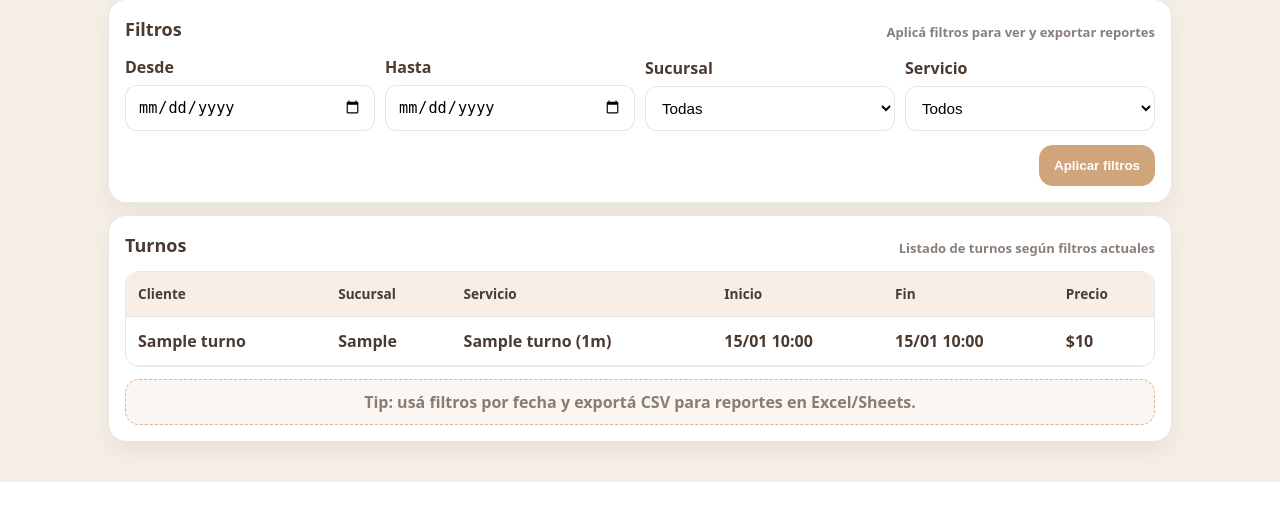
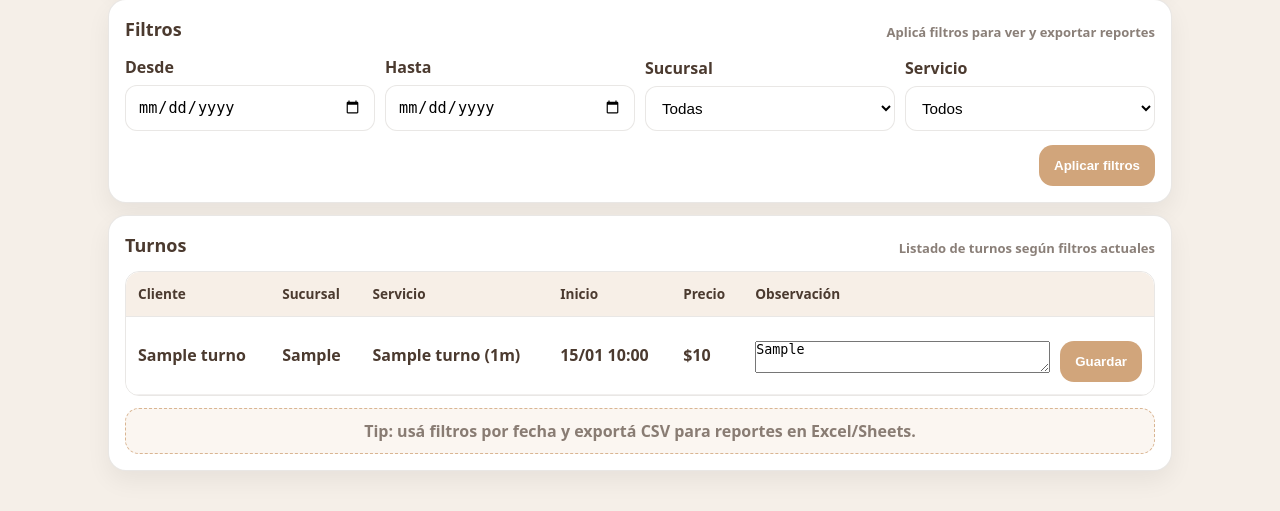
Before and after one commit to josemanuelweb/web-estetica, a Flask app: page /admin in a window 1280 px wide. Shown: the part 368-879 px from the top of the page. Before the commit the page ends 850 px from the top, so only its background shows below. Run offline with Flask 3, Linux system fonts and the light colour scheme; the visitor is signed in with stand-in values (Sample User, id 1); tables that the repository leaves empty hold one stand-in row (values such as "Sample post").

Commit message:
Actualizacion app 1.0

```diff
--- a/app.py
+++ b/app.py
@@ -68,6 +68,7 @@ class Turno(db.Model):
 
     inicio = db.Column(db.DateTime, nullable=False)
     fin = db.Column(db.DateTime, nullable=False)
+    observacion = db.Column(db.Text, nullable=True, default="")
 
     creado_en = db.Column(db.DateTime, default=datetime.now)
 
@@ -465,5 +466,14 @@ def admin_opciones():
     opciones = ServicioOpcion.query.join(Servicio).order_by(Servicio.nombre, ServicioOpcion.duracion).all()
     return render_template("admin_opciones.html", servicios=servicios, opciones=opciones)
 
+@app.route("/admin/turno/<int:turno_id>/observacion", methods=["POST"])
+@admin_required
+def admin_guardar_observacion(turno_id: int):
+    t = Turno.query.get_or_404(turno_id)
+    obs = (request.form.get("observacion") or "").strip()
+    t.observacion = obs
+    db.session.commit()
+    return redirect(url_for("admin_panel"))
+
 if __name__ == "__main__":
     app.run(debug=False, port=5001)
--- a/templates/admin_panel.html
+++ b/templates/admin_panel.html
@@ -115,8 +115,8 @@
               <th>Sucursal</th>
               <th>Servicio</th>
               <th>Inicio</th>
-              <th>Fin</th>
               <th>Precio</th>
+              <th>Observación</th>
             </tr>
           </thead>
           <tbody>
@@ -126,8 +126,15 @@
                 <td>{{ t.sucursal }}</td>
                 <td>{{ t.servicio_nombre }} ({{ t.duracion }}m)</td>
                 <td>{{ t.inicio.strftime('%d/%m %H:%M') }}</td>
-                <td>{{ t.fin.strftime('%d/%m %H:%M') }}</td>
                 <td>${{ t.precio }}</td>
+                <td style="min-width:260px;">
+                  <form method="POST" action="/admin/turno/{{ t.id }}/observacion" style="display:flex; gap:10px; align-items:flex-start;">
+                    <textarea name="observacion" class="textarea" rows="2" style="min-width:260px; flex:1;">{{ t.observacion or "" }}</textarea>
+                    <button type="submit" class="btn btn-primary" style="white-space:nowrap;">Guardar</button>
+                  </form>
+                </td>
+
+                <!-- <td class="muted small">—</td> -->
               </tr>
             {% else %}
               <tr>
--- a/templates/reservar.html
+++ b/templates/reservar.html
@@ -14,7 +14,7 @@
 
     <form action="/confirmar" method="POST" id="formReserva">
       <label>Nombre y Apellido</label>
-      <input type="text" name="nombre" placeholder="Ej: Jose Manuel" required>
+      <input type="text" name="nombre" placeholder="Ej: Nombre y Apellido" required>
 
       <label>Servicio</label>
       <select name="opcion_id" id="opcion_id" required>
```
Also changed, not shown: instance/turnos.db.
